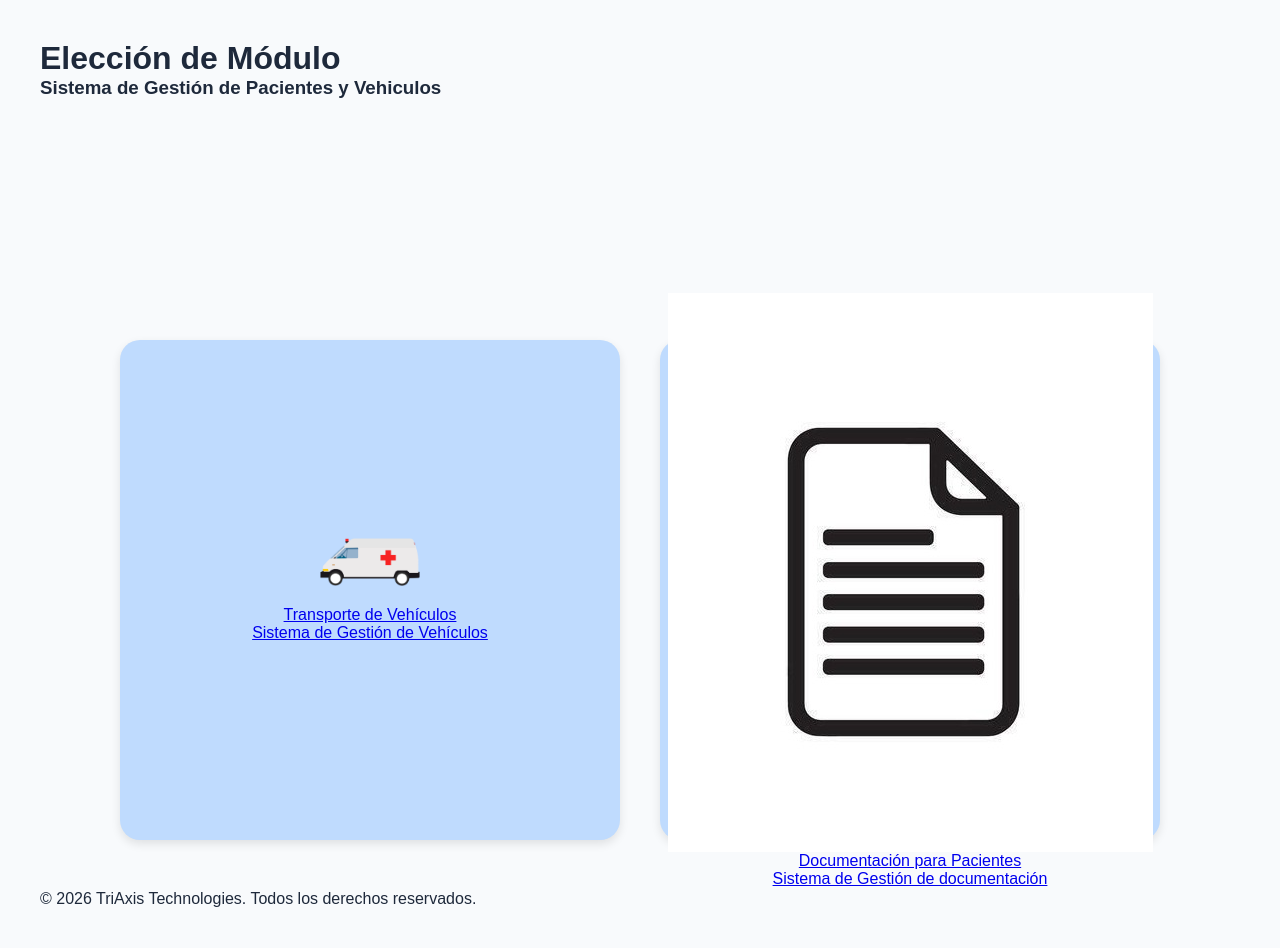
After one commit to SantiMarichal/TriAxisTechnologies-Proyecto2026, a PHP site: page /html/EleccionDeModulo.html in a window 1280 px wide. The commit adds this page. Run offline with PHP 8.4, Linux system fonts and the light colour scheme.

Commit message:
feat: agregue dashboard a TransporteDeVehiculos.html, comienzo eleccion de modulos
style: cambios visuales a elecciondemodulo.css

```diff
--- /dev/null
+++ b/SIGSM/Frontend/html/EleccionDeModulo.html
@@ -0,0 +1,40 @@
+<!DOCTYPE html>
+<html lang="en">
+
+<head>
+    <meta charset="UTF-8">
+    <meta name="viewport" content="width=device-width, initial-scale=1.0">
+    <link rel="stylesheet" href="/TriAxisTechnologies-Proyecto2026/SIGSM/Frontend/style/style-EleccionDeModulo.css">
+    <title>Elección de Módulo</title>
+</head>
+
+<body>
+    <div class="titulo">
+        <h1>Elección de Módulo</h1>
+        <h3>Sistema de Gestión de Pacientes y Vehiculos</h3>
+    </div>
+    <main class="main-container">
+        <div class="modulos">
+            <a href="/TriAxisTechnologies-Proyecto2026/SIGSM/Frontend/html/TransportedeVehiculos.html">
+                <div class="ambulancias">
+                    <img src="/TriAxisTechnologies-Proyecto2026/SIGSM/Frontend/assets/img/ambulancia.png" alt="Ambulancia" class="imgAmbulancia">
+                    <p>Transporte de Vehículos</p>
+                    <p>Sistema de Gestión de Vehículos</p>
+                </div>
+            </a>
+            <a href="/TriAxisTechnologies-Proyecto2026/SIGSM/Frontend/html/panel.html">
+                <div class="ambulancias">
+                    <img src="/TriAxisTechnologies-Proyecto2026/SIGSM/Frontend/assets/img/documentoimagen.jpg" alt="Documento" class="imgDocumento">
+                    <p>Documentación para Pacientes</p>
+                    <p>Sistema de Gestión de documentación</p>
+                </div>
+            </a>
+        </div>
+    </main>
+    <footer class="footer">
+        <p>© 2026 TriAxis Technologies. Todos los derechos reservados.</p>
+    </footer>
+
+</body>
+
+</html>
--- /dev/null
+++ b/SIGSM/Frontend/style/style-EleccionDeModulo.css
@@ -0,0 +1,45 @@
+* {
+    box-sizing: border-box;
+    margin: 0;
+    padding: 0;
+}
+
+body {
+    min-height: 100vh;
+    font-family: 'Poppins', sans-serif;
+    background-color: #f8fafc;
+    color: #1e293b;
+    display: grid;
+    grid-template-rows: 1fr 2fr;
+    gap: 50px;
+    padding: 40px;
+}
+
+.modulos{
+    display: flex;
+    gap: 40px;
+    justify-content: center;
+    align-items: center;
+}
+
+.ambulancias {
+    width: 500px;
+    height: 500px;
+    background-color: #bfdbfe;
+    border-radius: 20px;
+    display: flex;
+    flex-direction: column;
+    justify-content: center;
+    align-items: center;
+    box-shadow: 0px 4px 10px rgba(0, 0, 0, 0.1);
+    cursor: pointer;
+}
+
+.imgAmbulancia {
+    display:flex;
+    justify-content: center;
+    align-items: center;
+    height:auto;
+    width: 100px;
+    margin-bottom: 20px;
+}
```
Also changed, not shown: SIGSM/Frontend/html/TransportedeVehiculos.html (+18 -5 lines), SIGSM/Frontend/style/style-TransportedeVehiculos.css (+36 -3 lines), SIGSM/Frontend/assets/img/documentoimagen.jpg (added), logo.png (deleted).
